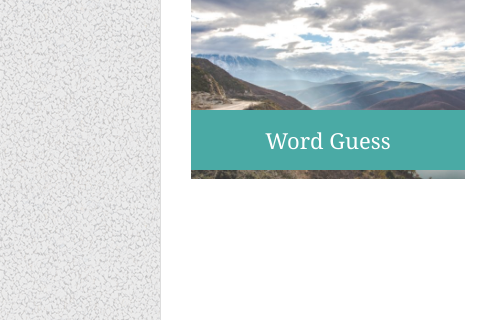
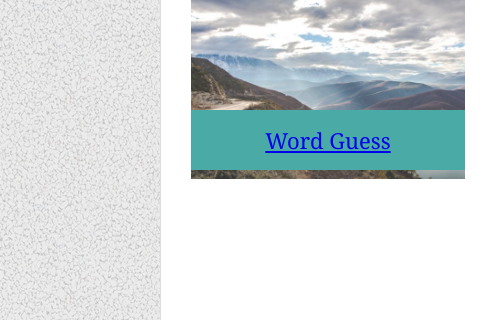
Before and after one commit to jyochsna/Responsive-Portfolio, a plain HTML site: page portfolio.html in a window 1280 px wide. Shown: the part 310-630 px from the top of the page, 0-500 px from the left. Drawn offline with Linux system fonts and the light colour scheme.

Commit message:
link added to work word game

```diff
--- a/portfolio.html
+++ b/portfolio.html
@@ -28,7 +28,8 @@
       <div class="work">
         <img src="assets/image/image1.jpg" alt="Word Guess">
 
-        <h3>Word Guess</h3>
+
+        <h3><a href = "https://jyochsna.github.io/Word-Guess-Game/">Word Guess</h3></a>
       </div>
       <div class="work">
         <img src="assets/image/image2.jpg" alt="RPG Game">
```
